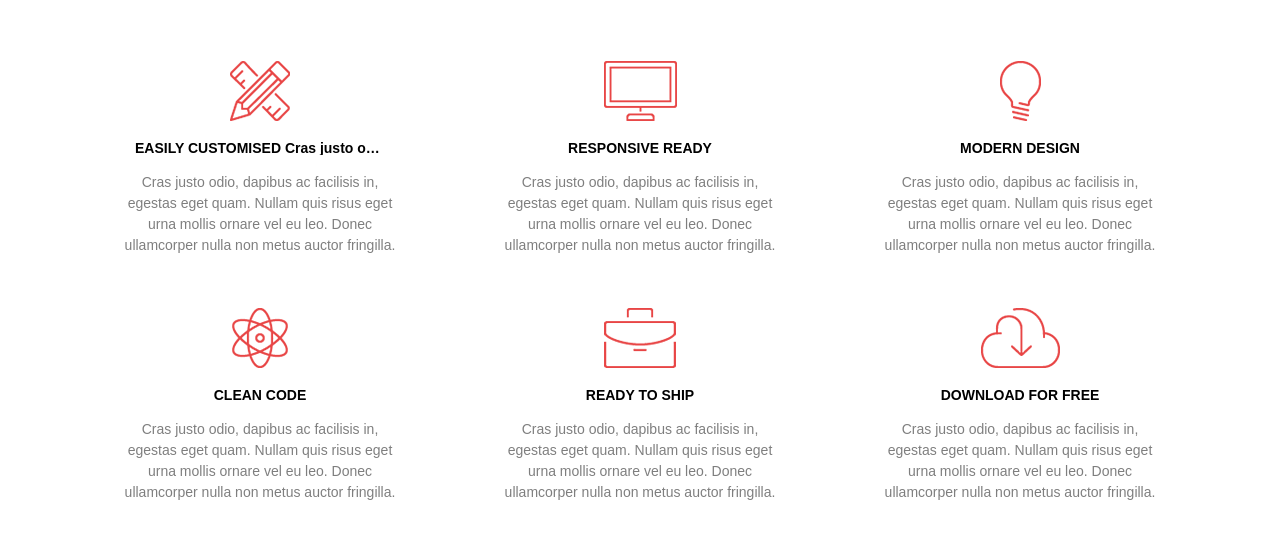
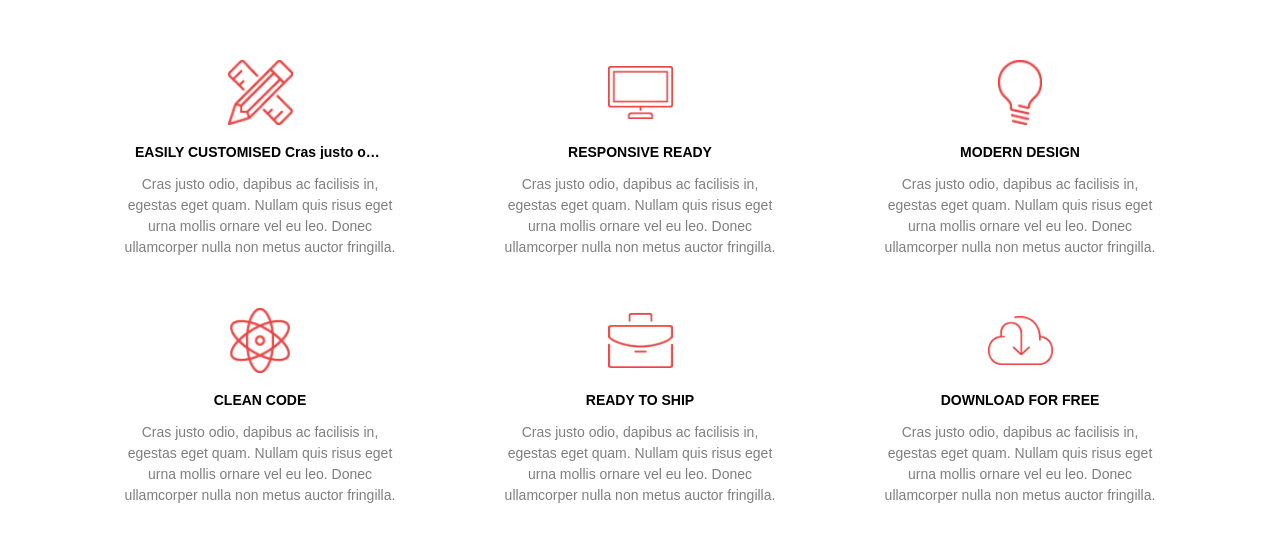
Before and after one commit to AntoshkivKola/feature-section, a plain HTML site: page index.html in a window 1280 px wide. Shown: the part 117-658 px from the top of the page. Drawn offline with Linux system fonts and the light colour scheme.

Commit message:
Fix bug with icons and heading

```diff
--- a/acess/css/features.css
+++ b/acess/css/features.css
@@ -6,18 +6,31 @@
   font-family: Raleway, sans-serif;
 }
 .features-item{
+  display: flex;
+  flex-direction: column;
+  align-items: center;
   text-align: center;
+
   margin-bottom: 50px;
   padding-left: 20px;
   padding-right: 20px;
+
+}
+.icon-wrapper{
+  width: 65px;
+  height: 65px;
+  text-align: center;
+  margin: 0 auto;
+  margin-bottom: 20px;
+
 }
 .features-icon{
-  display: block;
-  margin-bottom: 20px;
-  margin-left: auto;
-  margin-right: auto;
+  width: 100%;
+  height: 100%;
+ object-fit: contain;
+}
 
-}
+
 .features-header{
   display: inline-block;
   margin-bottom: 15px;
--- a/index.html
+++ b/index.html
@@ -13,9 +13,9 @@
     <div class="container page">
       <article class="features row">
         <section class="features-item col-sm-12 col-md-6 col-lg-4">
-
+          <div class="icon-wrapper">
             <img class="features-icon" src="./acess/img/1.gif" alt="pencil" />
-
+          </div>
           <h2 class="features-header text-owerflov">
             EASILY CUSTOMISED Cras justo odio, dapibus ac facilisis in, egestas
             eget quam. Nullam quis risus eget urna mollis ornare vel eu leo.
@@ -43,7 +43,9 @@
           </span>
         </section>
         <section class="features-item col-sm-12 col-md-6 col-lg-4">
+          <div class="icon-wrapper">
             <img class="features-icon" src="./acess/img/2.gif" alt="monitor" />
+          </div>
           <h2 class="features-header text-owerflov">RESPONSIVE READY</h2>
           <span class="features-text text-owerflov">
             Cras justo odio, dapibus ac facilisis in, egestas eget quam. Nullam
@@ -52,7 +54,9 @@
           </span>
         </section>
         <section class="features-item col-sm-12 col-md-6 col-lg-4">
+          <div class="icon-wrapper">
             <img class="features-icon" src="./acess/img/3.gif" alt="lamp" />
+          </div>
           <h2 class="features-header text-owerflov">MODERN DESIGN</h2>
           <span class="features-text text-owerflov">
             Cras justo odio, dapibus ac facilisis in, egestas eget quam. Nullam
@@ -61,7 +65,9 @@
           </span>
         </section>
         <section class="features-item col-sm-12 col-md-6 col-lg-4">
+          <div class="icon-wrapper">
             <img class="features-icon" src="./acess/img/4.gif" alt="atom" />
+          </div>
           <h2 class="features-header text-owerflov">CLEAN CODE</h2>
           <span class="features-text text-owerflov">
             Cras justo odio, dapibus ac facilisis in, egestas eget quam. Nullam
@@ -70,7 +76,9 @@
           </span>
         </section>
         <section class="features-item col-sm-12 col-md-6 col-lg-4">
+          <div class="icon-wrapper">
             <img class="features-icon" src="./acess/img/5.gif" alt="diplomat" />
+          </div>
           <h2 class="features-header text-owerflov">READY TO SHIP</h2>
           <span class="features-text text-owerflov">
             Cras justo odio, dapibus ac facilisis in, egestas eget quam. Nullam
@@ -79,11 +87,13 @@
           </span>
         </section>
         <section class="features-item col-sm-12 col-md-6 col-lg-4">
+          <div class="icon-wrapper">
             <img
               class="features-icon"
               src="./acess/img/6.gif"
               alt="free-dowload"
             />
+          </div>
           <h2 class="features-header text-owerflov">DOWNLOAD FOR FREE</h2>
           <span class="features-text text-owerflov">
             Cras justo odio, dapibus ac facilisis in, egestas eget quam. Nullam
```
Lines whose indentation alone changed are shown as unchanged.
